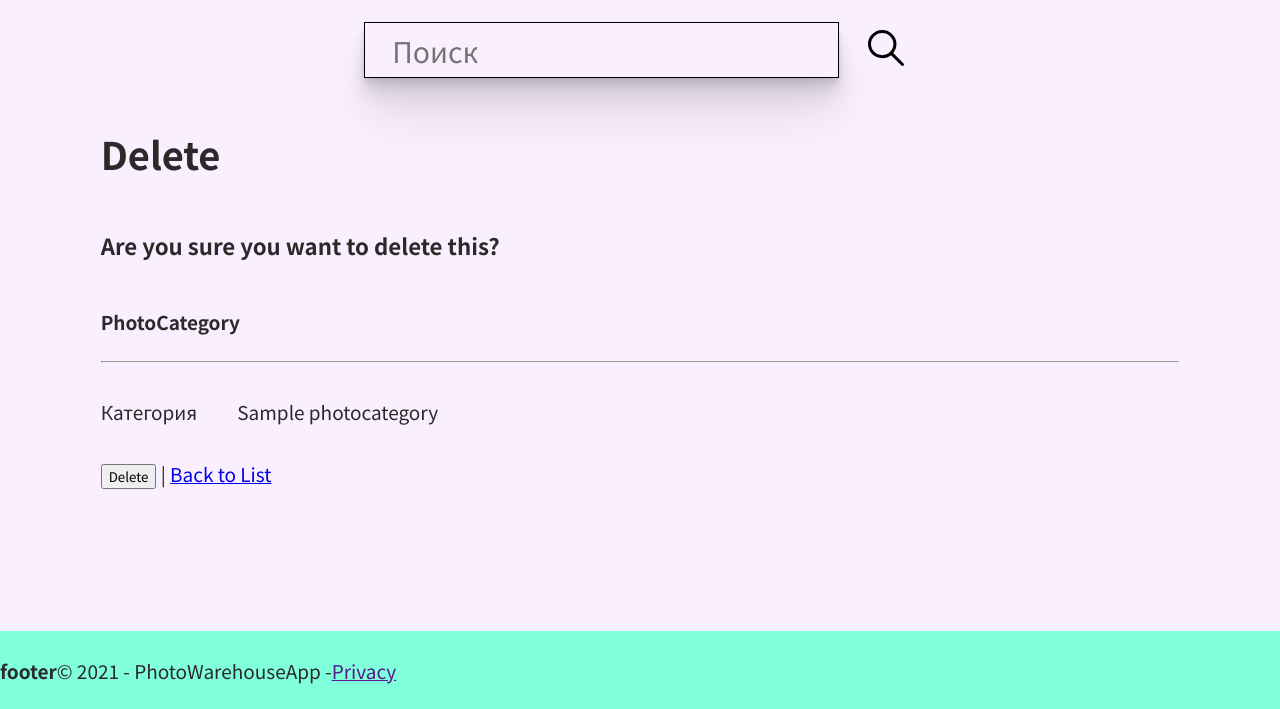
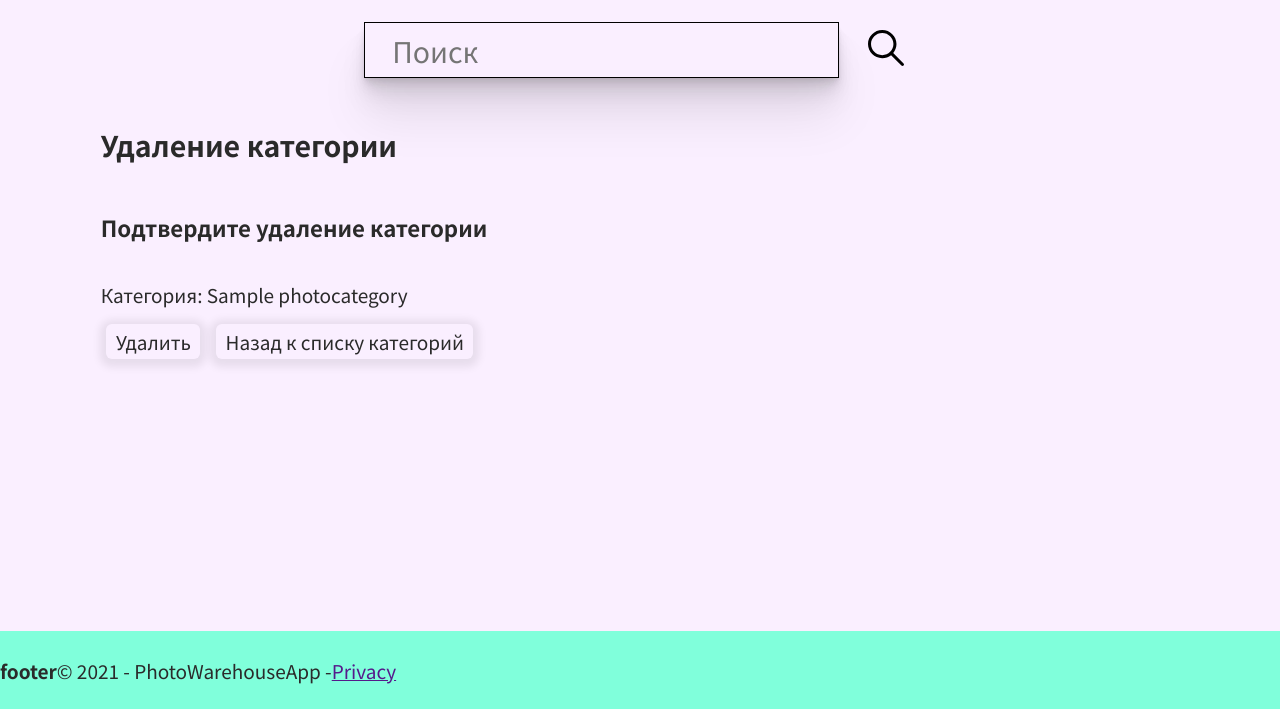
Before and after one commit to dmitrymatin/photo-warehouse, an ASP.NET Core app: page /Admin/Categories/Delete?id=1 in a window 1280 px wide. Shown: the part 91-800 px from the top of the page. Run offline with ASP.NET Core 8, Linux system fonts and the light colour scheme; tables that the repository leaves empty hold one stand-in row (values such as "Sample post"); the project's own start-up code is not run, and a stand-in starts its controllers and pages; some libraries are stand-ins or nearby versions.

Commit message:
Refactor Admin/Categories/Delete page

```diff
--- a/src/PhotoWarehouse/PhotoWarehouseApp/Pages/Admin/Categories/Delete.cshtml
+++ b/src/PhotoWarehouse/PhotoWarehouseApp/Pages/Admin/Categories/Delete.cshtml
@@ -2,28 +2,21 @@
 @model PhotoWarehouseApp.Pages.Admin.Categories.DeleteModel
 
 @{
-    ViewData["Title"] = "Delete";
+    ViewData["Title"] = "Удалить категорию";
     Layout = "~/Pages/Shared/_Layout.cshtml";
 }
 
-<h1>Delete</h1>
+<h2>Удаление категории</h2>
 
-<h3>Are you sure you want to delete this?</h3>
-<div>
-    <h4>PhotoCategory</h4>
-    <hr />
-    <dl class="row">
-        <dt class="col-sm-2">
-            @Html.DisplayNameFor(model => model.PhotoCategory.Name)
-        </dt>
-        <dd class="col-sm-10">
-            @Html.DisplayFor(model => model.PhotoCategory.Name)
-        </dd>
-    </dl>
+<h3>Подтвердите удаление категории</h3>
+<div class="column">
+    <div class="row">
+        @Html.DisplayNameFor(model => model.PhotoCategory.Name): @Model.PhotoCategory.Name
+    </div>
 
     <form method="post">
         <input type="hidden" asp-for="PhotoCategory.Id" />
-        <input type="submit" value="Delete" class="btn btn-danger" /> |
-        <a asp-page="./Index">Back to List</a>
+        <button type="submit" class="clickable">Удалить</button>
+        <a class="clickable" asp-page="./Index">Назад к списку категорий</a>
     </form>
 </div>
--- a/src/PhotoWarehouse/PhotoWarehouseApp/Pages/Admin/Categories/Delete.cshtml.cs
+++ b/src/PhotoWarehouse/PhotoWarehouseApp/Pages/Admin/Categories/Delete.cshtml.cs
@@ -1,20 +1,17 @@
-using System;
-using System.Collections.Generic;
-using System.Linq;
-using System.Threading.Tasks;
 using Microsoft.AspNetCore.Mvc;
 using Microsoft.AspNetCore.Mvc.RazorPages;
 using Microsoft.EntityFrameworkCore;
 using PhotoWarehouse.Data;
 using PhotoWarehouse.Domain.Photos;
+using System.Threading.Tasks;
 
 namespace PhotoWarehouseApp.Pages.Admin.Categories
 {
     public class DeleteModel : PageModel
     {
-        private readonly PhotoWarehouse.Data.ApplicationDbContext _context;
+        private readonly ApplicationDbContext _context;
 
-        public DeleteModel(PhotoWarehouse.Data.ApplicationDbContext context)
+        public DeleteModel(ApplicationDbContext context)
         {
             _context = context;
         }
```
